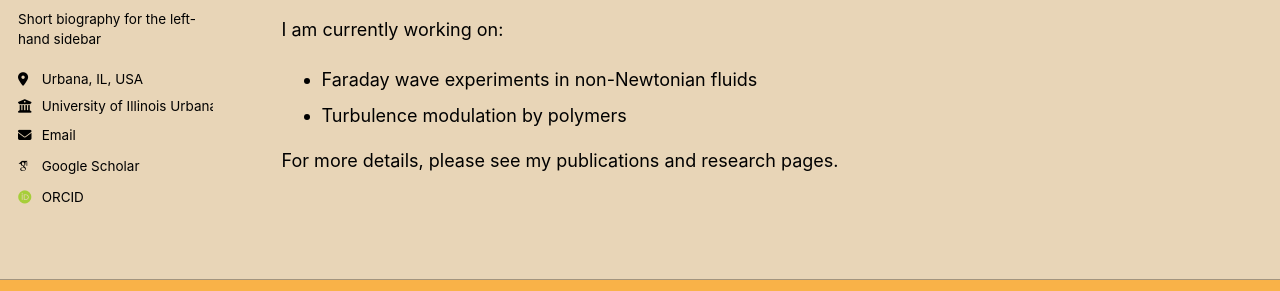
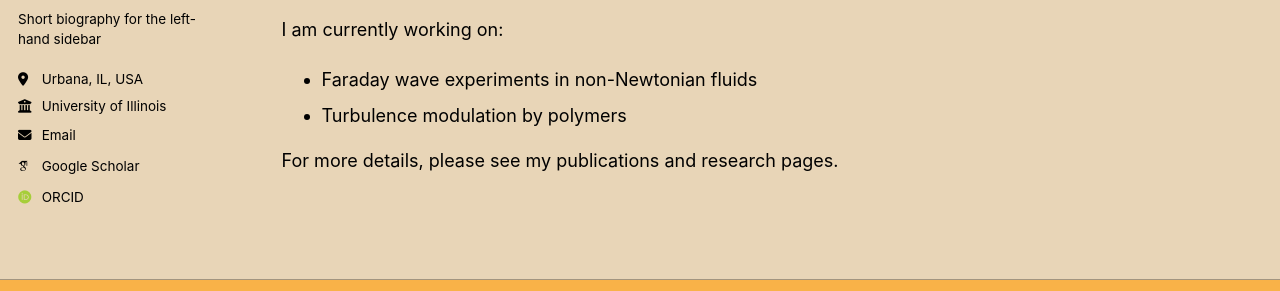
Before and after one commit to wyccc-my/wyccc-my.github.io, a Jekyll site: the page built from _pages/about.md, in a window 1280 px wide. Shown: the part 309-600 px from the top of the page. Built offline with Jekyll 4.4.1, drawn with Linux system fonts in a browser that asks for light colours; some web fonts are replaced; a script bundle is joined from its source files by our own code; library files that are not in the unit come from our copies.

Commit message:
Update _config.yml

```diff
--- a/_config.yml
+++ b/_config.yml
@@ -28,7 +28,7 @@ author:
   pronouns         : # example: "she/her"
   bio              : "Short biography for the left-hand sidebar"
   location         : "Urbana, IL, USA"
-  employer         : "University of Illinois Urbana-Champaign"
+  employer         : "University of Illinois"
   uri              : # URL
   email            : "yw125@illinois.edu"
 
```
